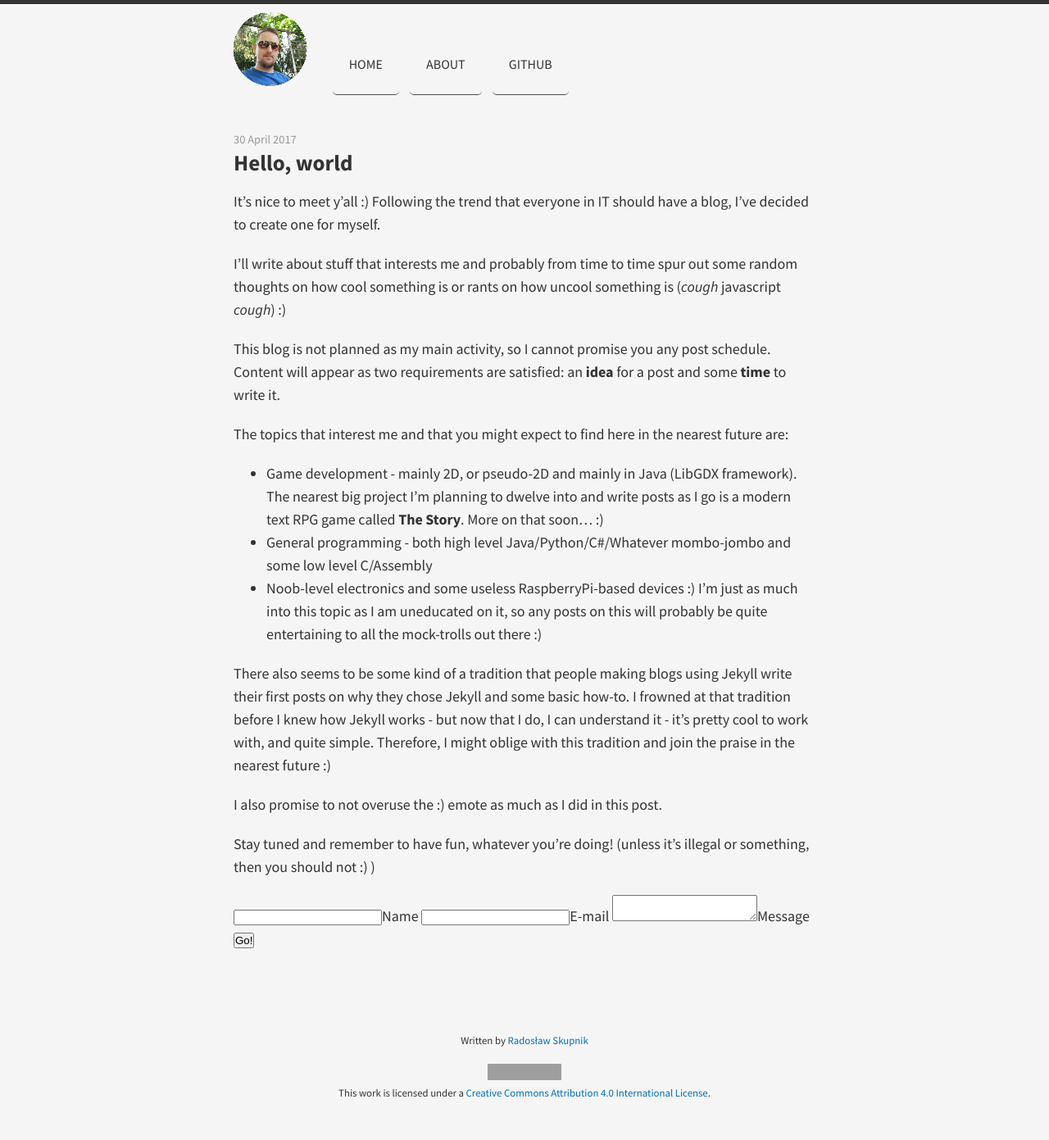
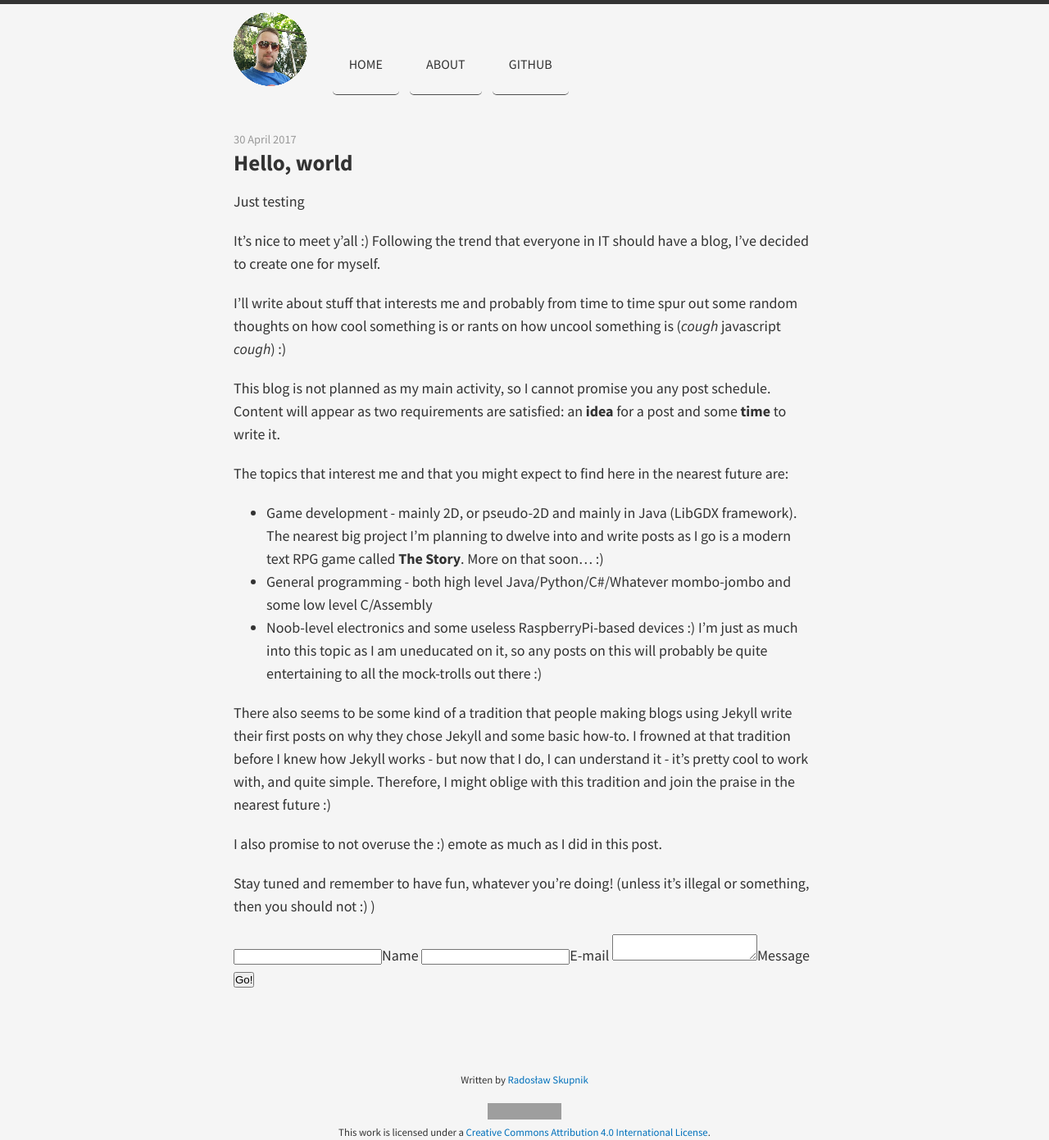
Before and after one commit to rskupnik/rskupnik.github.io, a Jekyll site: the page built from _posts/2017-04-30-hello-world.md, in a window 1280 px wide. Shown: the whole page at 82% size. Built offline with Jekyll 4.4.1, drawn with Linux system fonts in a browser that asks for light colours; nearby versions of some CDN libraries; before the commit the page ends 1343 px from its top, so only the background shows below that; grey boxes are pictures that could not be loaded.

```diff
--- a/_posts/2017-04-30-hello-world.md
+++ b/_posts/2017-04-30-hello-world.md
@@ -2,6 +2,8 @@
 layout: post
 title: Hello, world
 ---
+
+Just testing
 
 It's nice to meet y'all :) Following the trend that everyone in IT should have a blog, I've decided to create one for myself.
 
```
Also changed, not shown: _drafts/to-comment-or-not-to-comment.md (+0 -2 lines).
